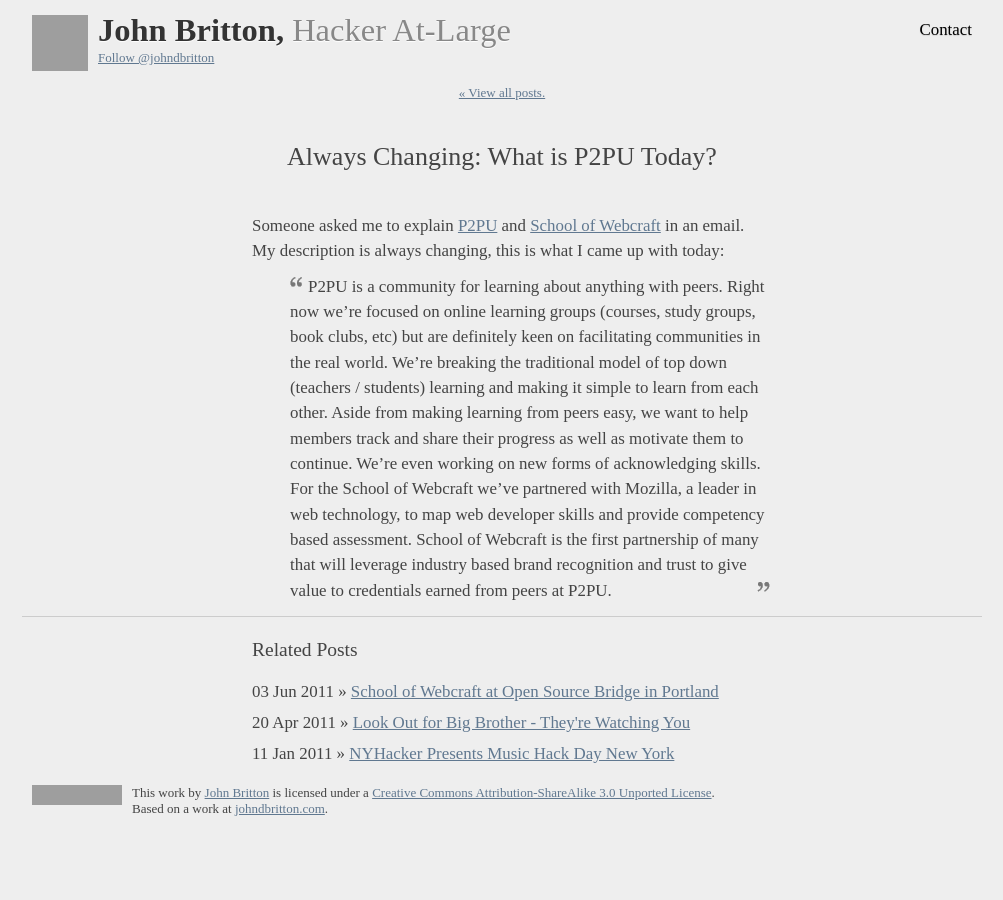
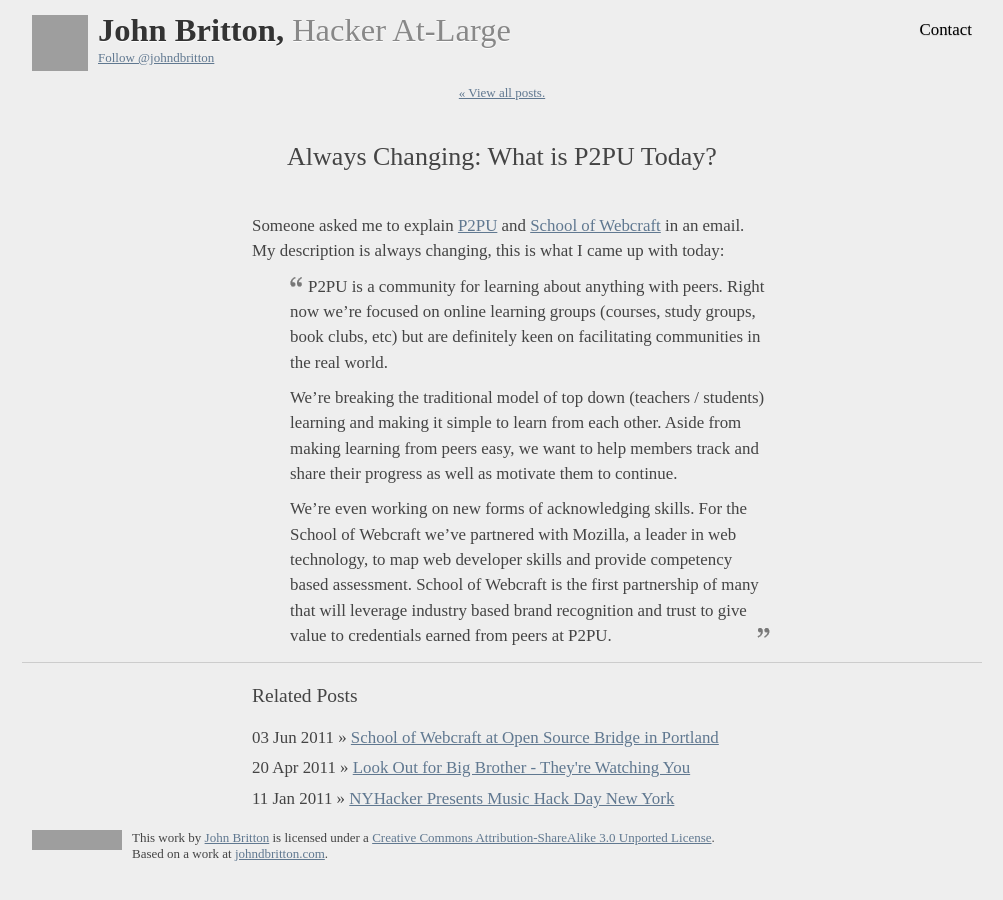
Before and after one commit to johndbritton/johndbritton.github.io, a Jekyll site: the page built from _posts/2011/2011-06-07-always-changing-what-is-p2pu-today.md, in a window 1280 px wide. Shown: the whole page, without its empty margins (138-1141 px from the left). Built offline with Jekyll 4.4.1, drawn with Linux system fonts in a browser that asks for light colours; nearby versions of some CDN libraries; some web fonts are replaced; comment, search, counter and statistics services are not loaded; grey boxes are pictures that could not be loaded.

Commit message:
added paragraphs to a long blockquote

```diff
--- a/_posts/2011/2011-06-07-always-changing-what-is-p2pu-today.md
+++ b/_posts/2011/2011-06-07-always-changing-what-is-p2pu-today.md
@@ -19,11 +19,14 @@ is always changing, this is what I came up with today:
 
 > P2PU is a community for learning about anything with peers. Right now we're
 > focused on online learning groups (courses, study groups, book clubs, etc)
-> but are definitely keen on facilitating communities in the real world. We're
-> breaking the traditional model of top down (teachers / students) learning and
-> making it simple to learn from each other. Aside from making learning from
+> but are definitely keen on facilitating communities in the real world.
+>
+> We're breaking the traditional model of top down (teachers / students) learning
+> and making it simple to learn from each other. Aside from making learning from
 > peers easy, we want to help members track and share their progress as well as
-> motivate them to continue. We're even working on new forms of acknowledging
+> motivate them to continue.
+>
+> We're even working on new forms of acknowledging
 > skills. For the School of Webcraft we've partnered with Mozilla, a leader in
 > web technology, to map web developer skills and provide competency based
 > assessment. School of Webcraft is the first partnership of many that will
```
